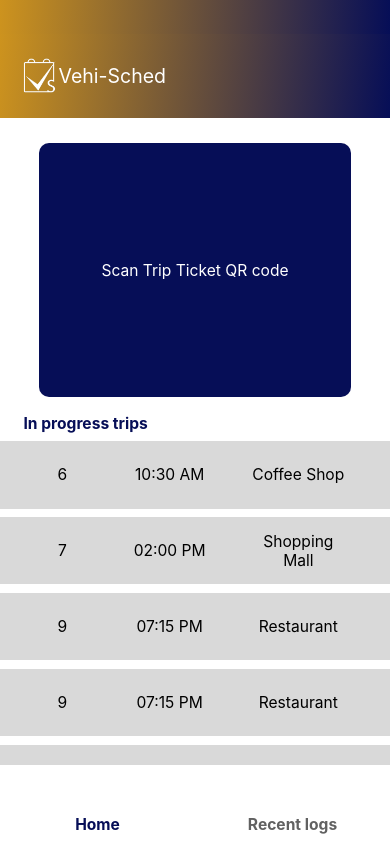
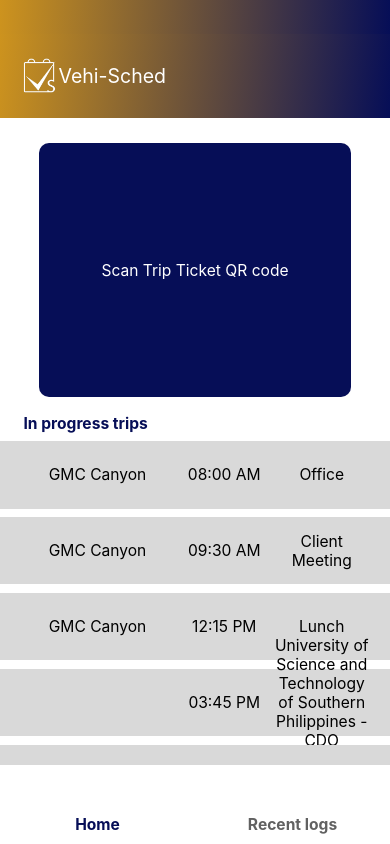
Before and after one commit to rakss17/vehisched-mobileapp, a React Native app: screen /GateGuard in a window 390 px wide. Built offline with nearby package versions, Linux system fonts and the light colour scheme; some icons are missing.

Commit message:
in progress and recent logs data table updates

```diff
--- a/src/components/mockdata/mockdata.tsx
+++ b/src/components/mockdata/mockdata.tsx
@@ -324,6 +324,7 @@ export const todayMockData = [
     time: "08:00 AM",
     date: "08/22/2023",
     destination: "Office",
+    vehicle: "GMC Canyon",
     status: "Reschedule",
   },
   {
@@ -332,15 +333,17 @@ export const todayMockData = [
     passenger_name: ["Alice Smith", "Bob Johnson"],
     time: "09:30 AM",
     date: "08/22/2023",
+    vehicle: "GMC Canyon",
     destination: "Client Meeting",
     status: "Reschedule",
   },
   {
     trip_number: 3,
     requester_name: "Jane Smith",
-    passenger_name: ["Eve Johnson"],
+    passenger_name: ["Olivia Davis", "Liam Wilson", "Emma White"],
     time: "12:15 PM",
     date: "08/22/2023",
+    vehicle: "GMC Canyon",
     destination: "Lunch",
     status: "Completed",
   },
@@ -360,6 +363,7 @@ export const todayMockData = [
     passenger_name: ["Noah Martin"],
     time: "06:00 PM",
     date: "08/22/2023",
+    vehicle: "RAM 1500",
     destination: "Home",
     status: "Completed",
   },
@@ -370,6 +374,7 @@ export const todayMockData = [
     time: "10:30 AM",
     date: "08/23/2023",
     destination: "Coffee Shop",
+    vehicle: "RAM 1500",
     status: "Today",
   },
   {
@@ -379,6 +384,7 @@ export const todayMockData = [
     time: "02:00 PM",
     date: "08/23/2023",
     destination: "Shopping Mall",
+    vehicle: "RAM 1500",
     status: "Today",
   },
   {
@@ -388,6 +394,7 @@ export const todayMockData = [
     time: "04:45 PM",
     date: "08/23/2023",
     destination: "Park",
+    vehicle: "RAM 1500",
     status: "Reschedule",
   },
   {
@@ -397,6 +404,7 @@ export const todayMockData = [
     time: "07:15 PM",
     date: "08/23/2023",
     destination: "Restaurant",
+    vehicle: "RAM 1500",
     status: "Today",
   },
   {
@@ -406,6 +414,7 @@ export const todayMockData = [
     time: "09:00 PM",
     date: "08/23/2023",
     destination: "Concert",
+    vehicle: "RAM 1500",
     status: "Reschedule",
   },
   {
@@ -415,6 +424,7 @@ export const todayMockData = [
     time: "11:30 AM",
     date: "08/24/2023",
     destination: "Gym",
+    vehicle: "RAM 1500",
     status: "Today",
   },
   {
@@ -424,6 +434,7 @@ export const todayMockData = [
     time: "01:45 PM",
     date: "08/24/2023",
     destination: "Doctor's Appointment",
+    vehicle: "RAM 1500",
     status: "Upcoming",
   },
   {
@@ -433,6 +444,7 @@ export const todayMockData = [
     time: "04:00 PM",
     date: "08/24/2023",
     destination: "Park",
+    vehicle: "RAM 1500",
     status: "In Progress",
   },
   {
@@ -442,6 +454,7 @@ export const todayMockData = [
     time: "06:30 PM",
     date: "08/24/2023",
     destination: "Friend's House",
+    vehicle: "RAM 1500",
     status: "In Progress",
   },
   {
@@ -451,63 +464,7 @@ export const todayMockData = [
     time: "08:15 PM",
     date: "08/24/2023",
     destination: "Movie Theater",
+    vehicle: "RAM 1500",
     status: "Upcoming",
   },
 ];
-
-export const inProgressMockData = [
-  {
-    trip_number: 6,
-    requester_name: "Emily Johnson",
-    passenger_name: ["Grace Wilson", "Sophie White"],
-    time: "10:30 AM",
-    date: "08/23/2023",
-    destination: "Coffee Shop",
-    status: "Today",
-  },
-  {
-    trip_number: 7,
-    requester_name: "David Miller",
-    passenger_name: ["James Smith", "Oliver Davis", "Isabella Johnson"],
-    time: "02:00 PM",
-    date: "08/23/2023",
-    destination: "Shopping Mall",
-    status: "Today",
-  },
-  {
-    trip_number: 9,
-    requester_name: "Noah Wilson",
-    passenger_name: ["Ethan White", "Olivia Johnson"],
-    time: "07:15 PM",
-    date: "08/23/2023",
-    destination: "Restaurant",
-    status: "Today",
-  },
-  {
-    trip_number: 9,
-    requester_name: "Noah Wilson",
-    passenger_name: ["Ethan White", "Olivia Johnson"],
-    time: "07:15 PM",
-    date: "08/23/2023",
-    destination: "Restaurant",
-    status: "Today",
-  },
-  {
-    trip_number: 9,
-    requester_name: "Noah Wilson",
-    passenger_name: ["Ethan White", "Olivia Johnson"],
-    time: "07:15 PM",
-    date: "08/23/2023",
-    destination: "Restaurant",
-    status: "Today",
-  },
-  {
-    trip_number: 9,
-    requester_name: "Noah Wilson",
-    passenger_name: ["Ethan White", "Olivia Johnson"],
-    time: "07:15 PM",
-    date: "08/23/2023",
-    destination: "Restaurant",
-    status: "Today",
-  },
-];
--- a/src/interfaces/interfaces.tsx
+++ b/src/interfaces/interfaces.tsx
@@ -202,4 +202,5 @@ export interface Schedule {
   passenger_name: string[];
   date: string;
   status: string;
+  vehicle?: string;
 }
--- a/src/screens/GateGuard/gateguard.tsx
+++ b/src/screens/GateGuard/gateguard.tsx
@@ -17,7 +17,7 @@ import { BackgroundColor } from "../../styles/globalstyles/globalstyles";
 import Header from "../../components/header/header";
 import Button from "../../components/buttons/button";
 import { Schedule } from "../../interfaces/interfaces";
-import { inProgressMockData } from "../../components/mockdata/mockdata";
+import { todayMockData } from "../../components/mockdata/mockdata";
 import { BarCodeScanner } from "expo-barcode-scanner";
 import Confirmation from "../../components/modals/confirmation";
 
@@ -30,7 +30,7 @@ export default function GateGuard() {
   const [scanButtonPressed, setScanButtonPressed] = useState(false);
 
   useEffect(() => {
-    setInProgressData(inProgressMockData);
+    setInProgressData(todayMockData);
   }, []);
 
   const handleScanButtonPress = async () => {
@@ -159,19 +159,17 @@ export default function GateGuard() {
                   >
                     <Text
                       style={{
-                        width: Viewport.width * 0.1,
+                        width: Viewport.width * 0.4,
                         fontSize: FontSizes.small,
-                        marginLeft: Viewport.width * 0.06,
                         textAlign: "center",
                       }}
                     >
-                      {inprogress.trip_number}
+                      {inprogress.vehicle}
                     </Text>
                     <Text
                       style={{
                         width: Viewport.width * 0.25,
                         fontSize: FontSizes.small,
-                        marginLeft: Viewport.width * 0.1,
                         textAlign: "center",
                       }}
                     >
@@ -180,10 +178,8 @@ export default function GateGuard() {
                     <Text
                       style={{
                         width: Viewport.width * 0.25,
-
                         fontSize: FontSizes.small,
                         textAlign: "center",
-                        marginLeft: Viewport.width * 0.08,
                       }}
                     >
                       {inprogress.destination}
@@ -213,7 +209,7 @@ export default function GateGuard() {
             style={{
               backgroundColor: "white",
               paddingHorizontal: Viewport.width * 0.1,
-              paddingVertical: Viewport.height * 0.05,
+              paddingVertical: Viewport.height * 0.03,
               borderRadius: 10,
               width: Viewport.width * 0.9,
               height: Viewport.height * 0.6,
@@ -247,6 +243,18 @@ export default function GateGuard() {
                     ]}
                   >
                     Trip no. {trip.trip_number}
+                  </Text>
+                  <Text
+                    style={[
+                      {
+                        fontSize: FontSizes.small,
+                        color: Colors.secondaryColor2,
+                        marginTop: Viewport.height * 0.03,
+                      },
+                    ]}
+                  >
+                    <Text style={{ fontWeight: "bold" }}>Vehicle:</Text>{" "}
+                    {trip.vehicle}
                   </Text>
                   <Text
                     style={[
--- a/src/screens/GateGuard/recentlogs.tsx
+++ b/src/screens/GateGuard/recentlogs.tsx
@@ -21,9 +21,12 @@ import { todayMockData } from "../../components/mockdata/mockdata";
 
 export default function RecentLogs() {
   const [recentLogsData, setRecentLogsData] = useState<Schedule[]>([]);
+  const [selectedTrip, setSelectedTrip] = useState<Schedule[]>([]);
+  const [isTripDetailsShow, setIsTripDetailsShow] = useState(false);
 
   const fetchedRecentLogs = () => {
     let filteredStatus: Schedule[] = [];
+
     filteredStatus = todayMockData.filter(
       (completed) => completed.status === "Completed"
     );
@@ -35,6 +38,13 @@ export default function RecentLogs() {
     fetchedRecentLogs();
   }, []);
 
+  const handleShowTripDetails = (trip: Schedule) => {
+    setSelectedTrip([trip]);
+    setIsTripDetailsShow(true);
+  };
+  const handleCloseTripDetails = () => {
+    setIsTripDetailsShow(false);
+  };
   return (
     <>
       <BackgroundColor
@@ -78,7 +88,7 @@ export default function RecentLogs() {
               flexDirection: "row",
               width: Viewport.width * 1,
               justifyContent: "center",
-              gap: 10,
+              gap: Viewport.width * 0.25,
               marginTop: Viewport.height * 0.02,
             }}
           >
@@ -91,26 +101,6 @@ export default function RecentLogs() {
               }}
             >
               Vehicle
-            </Text>
-            <Text
-              style={{
-                width: Viewport.width * 0.2,
-                fontSize: FontSizes.small,
-                textAlign: "center",
-                fontWeight: "bold",
-              }}
-            >
-              Departure
-            </Text>
-            <Text
-              style={{
-                width: Viewport.width * 0.2,
-                fontSize: FontSizes.small,
-                textAlign: "center",
-                fontWeight: "bold",
-              }}
-            >
-              Return
             </Text>
             <Text
               style={{
@@ -137,7 +127,7 @@ export default function RecentLogs() {
             ) : (
               recentLogsData.map((recent, index) => (
                 <TouchableOpacity
-                  //   onPress={() => handleShowTripDetails(inprogress)}
+                  onPress={() => handleShowTripDetails(recent)}
                   key={index}
                 >
                   <View
@@ -153,28 +143,18 @@ export default function RecentLogs() {
                   >
                     <Text
                       style={{
-                        width: Viewport.width * 0.1,
+                        width: Viewport.width * 0.3,
                         fontSize: FontSizes.small,
                         marginLeft: Viewport.width * 0.06,
                         textAlign: "center",
                       }}
                     >
-                      {recent.trip_number}
+                      {recent.vehicle}
                     </Text>
+
                     <Text
                       style={{
-                        width: Viewport.width * 0.25,
-                        fontSize: FontSizes.small,
-                        marginLeft: Viewport.width * 0.1,
-                        textAlign: "center",
-                      }}
-                    >
-                      {recent.time}
-                    </Text>
-                    <Text
-                      style={{
-                        width: Viewport.width * 0.25,
-
+                        width: Viewport.width * 0.5,
                         fontSize: FontSizes.small,
                         textAlign: "center",
                         marginLeft: Viewport.width * 0.08,
@@ -189,6 +169,156 @@ export default function RecentLogs() {
           </ScrollView>
         </View>
       </View>
+      <Modal
+        animationType="fade"
+        transparent={true}
+        visible={isTripDetailsShow}
+        onRequestClose={handleCloseTripDetails}
+      >
+        <View
+          style={{
+            flex: 1,
+            backgroundColor: "rgba(0, 0, 0, 0.5)",
+            justifyContent: "center",
+            alignItems: "center",
+          }}
+        >
+          <View
+            style={{
+              backgroundColor: "white",
+              paddingHorizontal: Viewport.width * 0.1,
+              paddingVertical: Viewport.height * 0.03,
+              borderRadius: 10,
+              width: Viewport.width * 0.9,
+              height: Viewport.height * 0.6,
+            }}
+          >
+            <Text
+              style={{
+                fontSize: FontSizes.normal,
+                fontWeight: "bold",
+                textAlign: "center",
+              }}
+            >
+              Trip details
+            </Text>
+
+            {selectedTrip.map((trip, index) => (
+              <View key={index}>
+                <ScrollView
+                  style={{
+                    height: Viewport.height * 0.43,
+                  }}
+                >
+                  <Text
+                    style={[
+                      {
+                        fontSize: FontSizes.small,
+                        color: Colors.secondaryColor2,
+                        marginTop: Viewport.height * 0.03,
+                        fontWeight: "bold",
+                      },
+                    ]}
+                  >
+                    Trip no. {trip.trip_number}
+                  </Text>
+                  <Text
+                    style={[
+                      {
+                        fontSize: FontSizes.small,
+                        color: Colors.secondaryColor2,
+
+                        marginTop: Viewport.height * 0.03,
+                      },
+                    ]}
+                  >
+                    <Text style={{ fontWeight: "bold" }}>Vehicle:</Text>{" "}
+                    {trip.vehicle}
+                  </Text>
+                  <Text
+                    style={[
+                      {
+                        fontSize: FontSizes.small,
+                        color: Colors.secondaryColor2,
+
+                        marginTop: Viewport.height * 0.03,
+                      },
+                    ]}
+                  >
+                    <Text style={{ fontWeight: "bold" }}>
+                      Requester's name:
+                    </Text>{" "}
+                    {trip.requester_name}
+                  </Text>
+                  <Text
+                    style={[
+                      {
+                        fontSize: FontSizes.small,
+                        color: Colors.secondaryColor2,
+                        marginTop: Viewport.height * 0.03,
+                      },
+                    ]}
+                  >
+                    <Text style={{ fontWeight: "bold" }}>
+                      Passenger's name(s):
+                    </Text>{" "}
+                    {trip.passenger_name.join(", ")}
+                  </Text>
+                  <Text
+                    style={[
+                      {
+                        fontSize: FontSizes.small,
+                        color: Colors.secondaryColor2,
+                        marginTop: Viewport.height * 0.03,
+                      },
+                    ]}
+                  >
+                    <Text style={{ fontWeight: "bold" }}>Departure:</Text>{" "}
+                    {trip.date}
+                  </Text>
+                  <Text
+                    style={[
+                      {
+                        fontSize: FontSizes.small,
+                        color: Colors.secondaryColor2,
+                        marginTop: Viewport.height * 0.03,
+                      },
+                    ]}
+                  >
+                    <Text style={{ fontWeight: "bold" }}>Return:</Text>{" "}
+                    {trip.time}
+                  </Text>
+                  <Text
+                    style={[
+                      {
+                        fontSize: FontSizes.small,
+                        color: Colors.secondaryColor2,
+                        marginTop: Viewport.height * 0.03,
+                      },
+                    ]}
+                  >
+                    <Text style={{ fontWeight: "bold" }}>Destination:</Text>{" "}
+                    {trip.destination}
+                  </Text>
+                </ScrollView>
+                <View
+                  style={{
+                    alignItems: "flex-end",
+                    marginTop: Viewport.height * 0.0,
+                  }}
+                >
+                  <Button
+                    text="Close"
+                    transparentBG
+                    transparentText2
+                    onPress={handleCloseTripDetails}
+                  />
+                </View>
+              </View>
+            ))}
+          </View>
+        </View>
+      </Modal>
     </>
   );
 }
```
